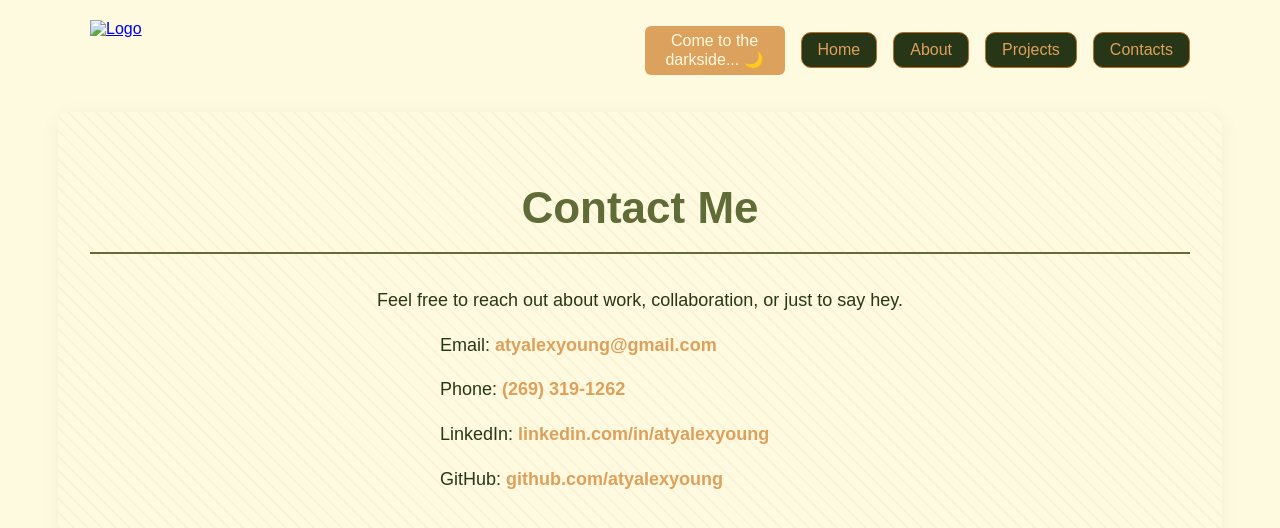
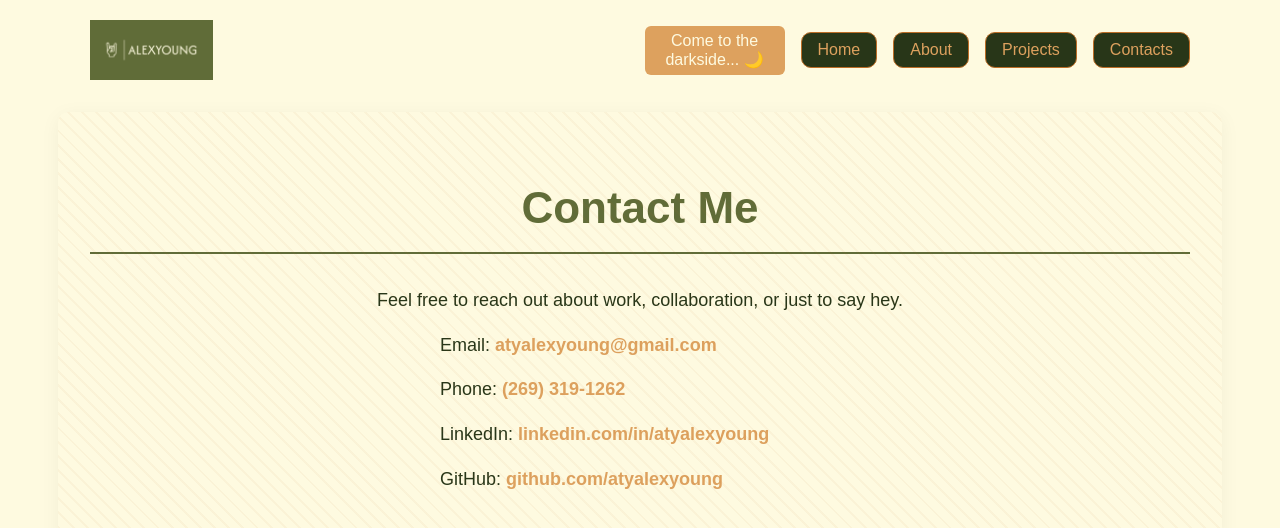
Before and after one commit to atyalexyoung/personal-site, a plain HTML site: page contacts.html in a window 1280 px wide. Drawn offline with Linux system fonts and the light colour scheme.

Commit message:
Updating logo image path on contacts page

```diff
--- a/contacts.html
+++ b/contacts.html
@@ -28,7 +28,7 @@
         <div class="navbar-container">
             <div class="navbar-left">
                 <a href="index.html" class="logoLink">
-                    <img src=images/alexyoung-high-resolution-logo-thin.png" alt="Logo" class="logo" />
+                    <img src="images/alexyoung-high-resolution-logo-thin.png" alt="Logo" class="logo" />
                 </a>
             </div>
 
```
